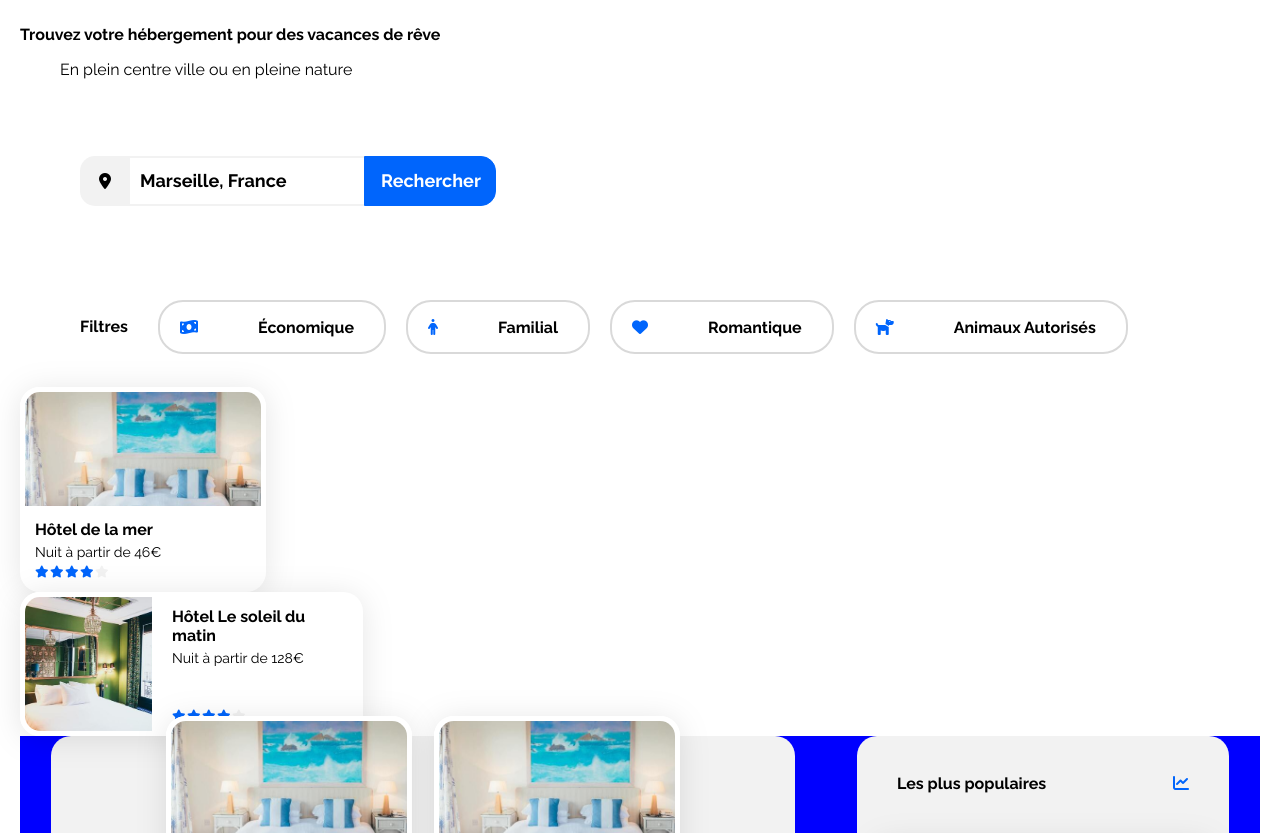
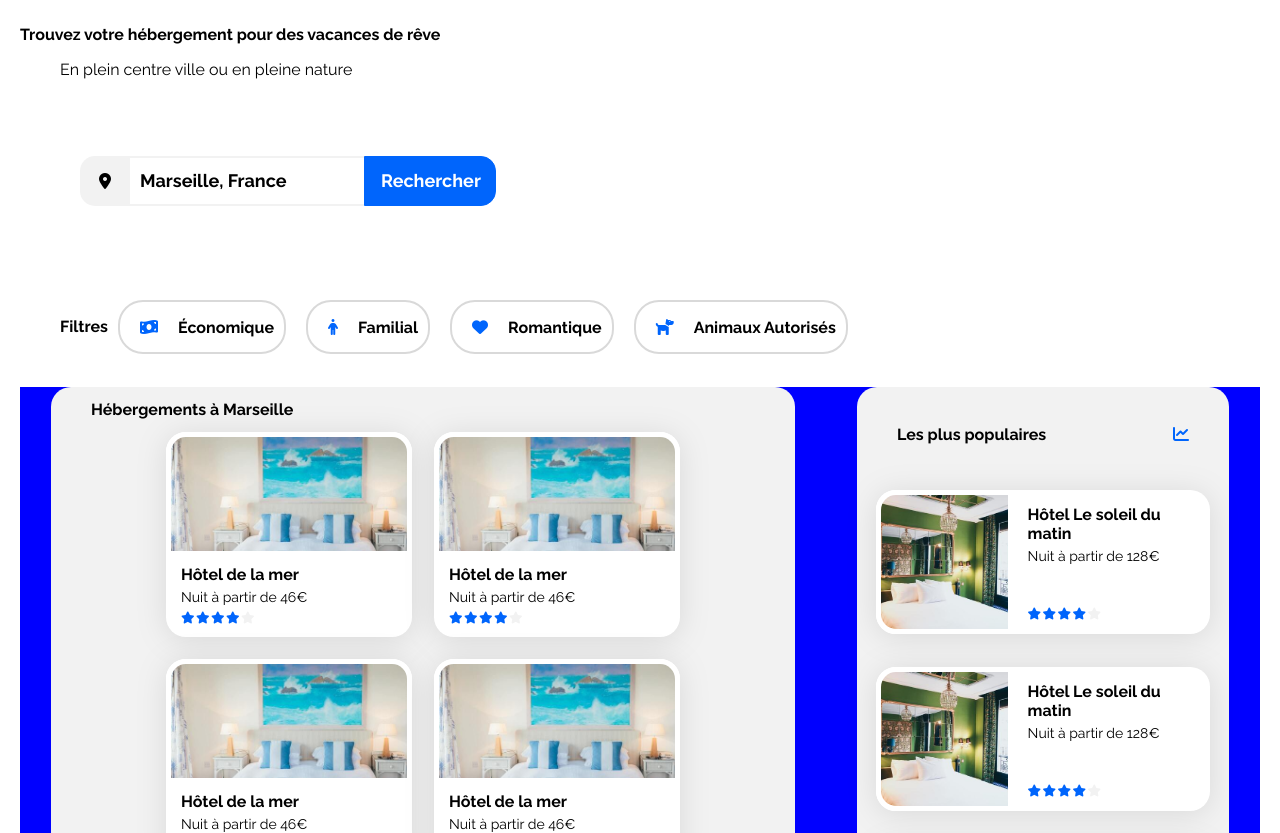
Before and after one commit to Halloween47/OC_projet_2, a plain HTML site: page index.html in a window 1280 px wide. Shown: the part 106-939 px from the top of the page. Drawn offline with Linux system fonts and the light colour scheme.

Commit message:
Corection affichage sur la resolution 992 à 1400px

```diff
--- a/css/style.css
+++ b/css/style.css
@@ -36,6 +36,7 @@
 body {
     background-color: red;
     margin: 0; padding: 0;
+    width: 100%;
 }
 main {
     padding: 20px;
@@ -168,12 +169,12 @@ input[type=search] {
 }
 .filter p {
     font-family: 'Raleway-Bold', sans-serif;
-    padding-left: 20px;
-    padding-right: 20px;
+    /* padding-left: 20px;
+    padding-right: 20px; */
 }
 .filter-elements {
     /* background-color: green; */
-    /* width: 200px; */
+    /* width: 150px; */
     height: 50px;
     display: flex;
     margin: 0px 10px;
@@ -201,6 +202,7 @@ input[type=search] {
     font-family: 'Raleway-Bold', serif;
     text-align: center;
     text-transform: capitalize;
+    margin-left: 20px;
 }
 
 /* Card "Hebergement" */
@@ -275,7 +277,8 @@ input[type=search] {
 /* Card "les plus populaires" */
 .populairesCard {
     background: #fff;
-    width: 343px;
+    /* width: 343px; */
+    width: 90%;
     /* height: 199px; */
     height: 144px;
     filter: drop-shadow(0px 3px 15px rgba(0, 0, 0, 0.1));
@@ -319,14 +322,14 @@ input[type=search] {
 “Hébergements à Marseille” et “Les plus populaires” */
 .zoneHebergement {
     background-color: blue;
-    width: 100%;
+    width: 100%; height: auto;
     display: flex;
     justify-content: space-around;
 }
 .zoneHebergementMarseille {
     background: #F2F2F2;
     border-radius: 20px;
-    width: 60%;height: 626px;
+    width: 60%;height: auto;
     /* display: flex;
     flex-wrap: wrap;
     justify-content: center;
--- a/index.html
+++ b/index.html
@@ -71,75 +71,6 @@
                 <p class="filter-txt">
                     Animaux autorisés
                 </p>
-            </div>
-        </div>
-        <div class="hebergementCard">
-            <div class="hebergementCardBg">
-                <img src="assets/Images/hebergements/4_small/annie-spratt-Eg1qcIitAuA-unsplash.jpg" alt="Hôtel de la mer">
-                <!-- <div class="hebergementCardImg">
-                    <img src="assets/Images/hebergements/4_small/annie-spratt-Eg1qcIitAuA-unsplash.jpg" alt="">
-                </div> -->
-                <div class="hebergementCardTxts">
-                    <div class="hebergementCardTxt1 bold">
-                        Hôtel de la mer
-                    </div>
-                    <div class="hebergementCardTxt2">
-                        Nuit à partir de 46€
-                    </div>
-                </div>
-                <div class="hebergementCardStars">
-                    <div class="hebergementCardStar">
-                        <i class="fas fa-star fa-xs"></i>
-                    </div>
-                    <div class="hebergementCardStar">
-                        <i class="fas fa-star fa-xs"></i>
-                    </div>
-                    <div class="hebergementCardStar">
-                        <i class="fas fa-star fa-xs"></i>
-                    </div>
-                    <div class="hebergementCardStar">
-                        <i class="fas fa-star fa-xs"></i>
-                    </div>
-                    <div class="hebergementCardStar">
-                        <i class="fas fa-star fa-xs grey"></i>
-                    </div>
-                </div>
-            </div>
-        </div>
-        <div class="populairesCard">
-            <div class="populairesCardImg">
-
-                <img src="assets/Images/hebergements/4_small/emile-guillemot-Bj_rcSC5XfE-unsplash.jpg" alt="Hôtel de la mer">
-            </div>
-            <div class="populairesCardBg">
-                <!-- <div class="hebergementCardImg">
-                    <img src="assets/Images/hebergements/4_small/annie-spratt-Eg1qcIitAuA-unsplash.jpg" alt="">
-                </div> -->
-                <div class="populairesCardTxts">
-                    <div class="hebergementCardTxt1 bold">
-                        Hôtel Le soleil du matin
-                    </div>
-                    <div class="hebergementCardTxt2">
-                        Nuit à partir de 128€
-                    </div>
-                </div>
-                <div class="hebergementCardStars">
-                    <div class="hebergementCardStar">
-                        <i class="fas fa-star fa-xs"></i>
-                    </div>
-                    <div class="hebergementCardStar">
-                        <i class="fas fa-star fa-xs"></i>
-                    </div>
-                    <div class="hebergementCardStar">
-                        <i class="fas fa-star fa-xs"></i>
-                    </div>
-                    <div class="hebergementCardStar">
-                        <i class="fas fa-star fa-xs"></i>
-                    </div>
-                    <div class="hebergementCardStar">
-                        <i class="fas fa-star fa-xs grey"></i>
-                    </div>
-                </div>
             </div>
         </div>
         <div class="zoneHebergement">
@@ -466,12 +397,6 @@
 
             </div>
         </div>
-        <div class="marseilleActivityCard">
-            <img src="assets/Images/activites/3_medium/reno-laithienne-QUgJhdY5Fyk-unsplash.jpg" alt="">
-            <div class="marseilleActivityCardTitle">
-                <h3 class="bold">Vieux-Port</h3>
-            </div>
-        </div>
         <div class="zoneMarseilleActivity">
             <h2 class="bold">Activités à Marseille</h2>
             <div class="marseilleActivityCards">
```
